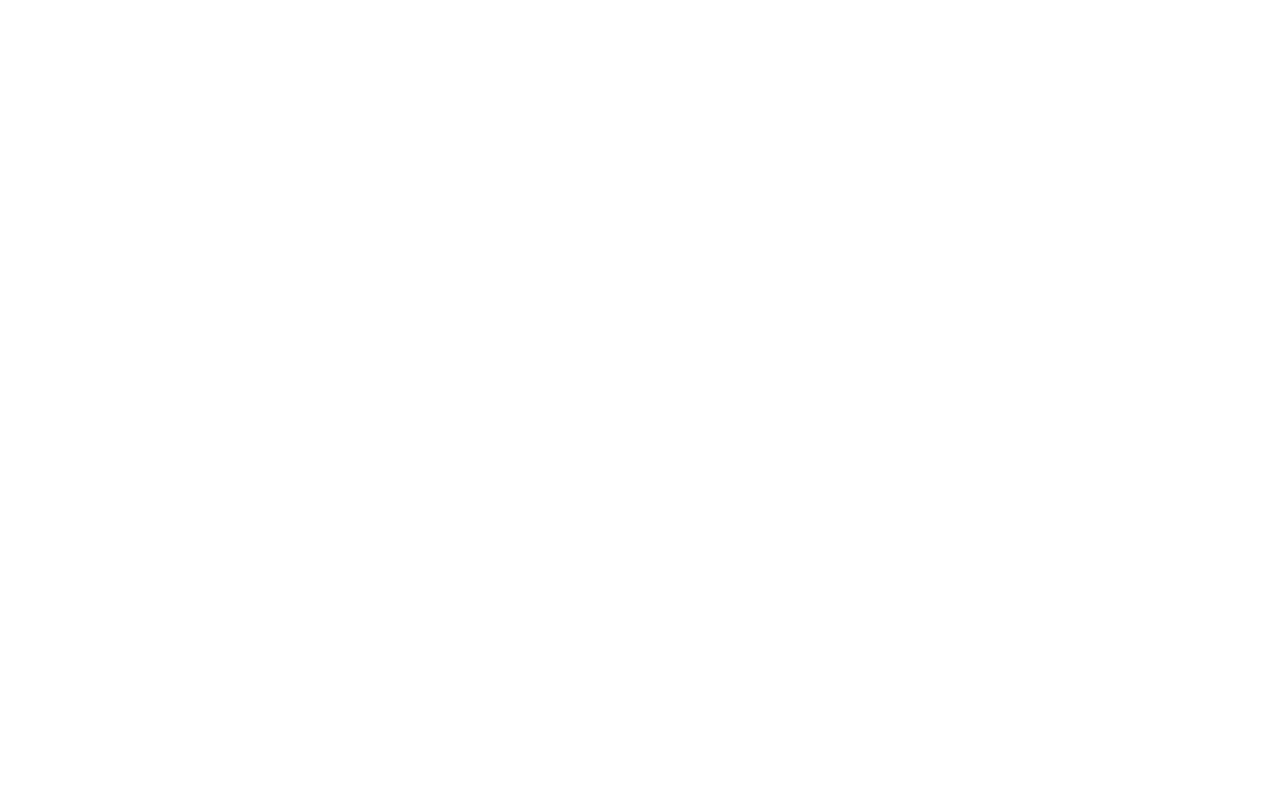
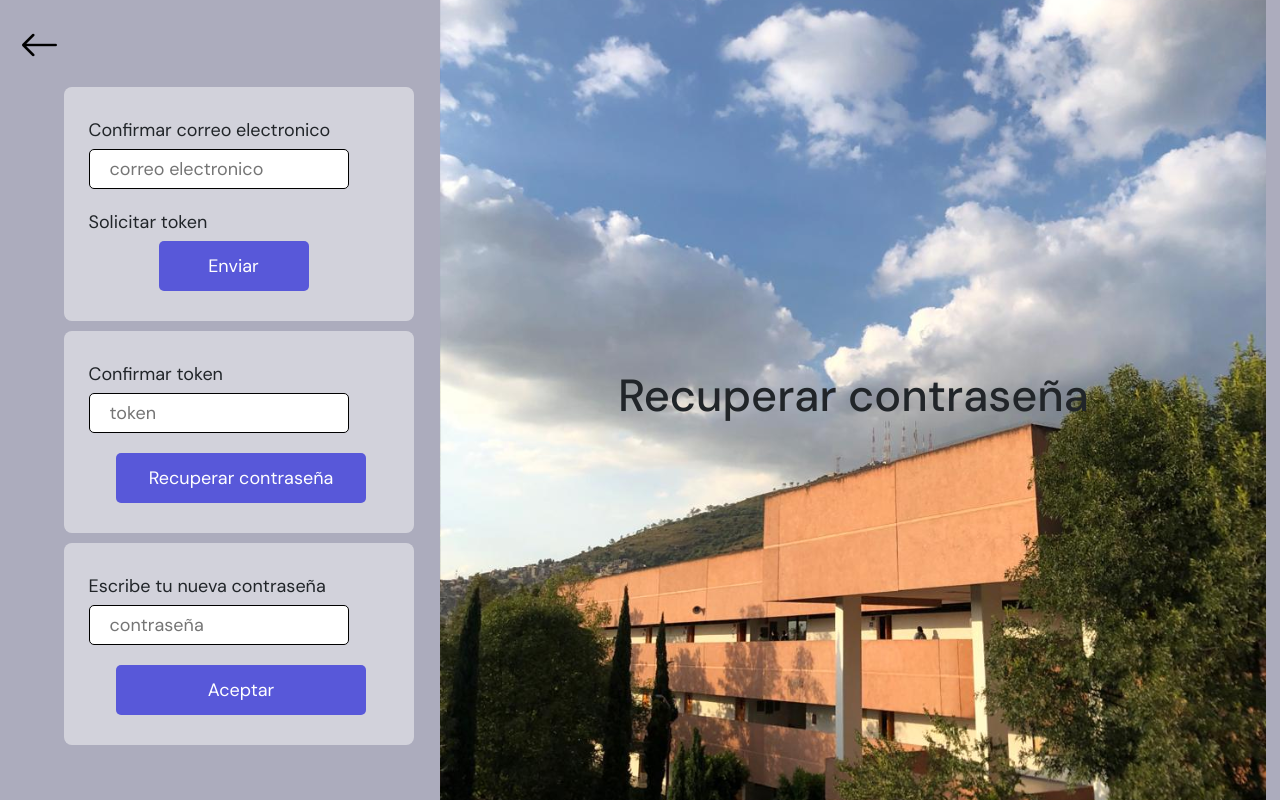
Before and after one commit to phantoooomCam/Market, a Flask app: a page that uses templates/recuperar_contraseña.html in a window 1280 px wide. Before the commit the page is empty. Run offline with Flask 3, Linux system fonts and the light colour scheme; some libraries are stand-ins or nearby versions.

Commit message:
Token avance

```diff
--- a/app.py
+++ b/app.py
@@ -9,7 +9,6 @@ from datetime import timedelta
 from datetime import datetime
 from functools import wraps
 
-import sqlite3
 
 #Configuracion de imagenes
 UPLOAD_FOLDER = 'path/to/upload/folder'  # Ruta donde se guardarán las imágenes
@@ -25,6 +24,9 @@ app.config['SESSION_TYPE'] = 'filesystem'
 app.config['SESSION_PERMANENT'] = True
 app.config['SESSION_COOKIE_SECURE'] = False
 app.config['PERMANENT_SESSION_LIFETIME'] = timedelta(minutes=30)
+
+# Configuración de correo electrónico
+mail = Mail(app)
 
 #Configuracion de requerimiento de sesion-------------------------------------------
 def login_required(f):
@@ -302,26 +304,31 @@ def olvide_contraseña():
 
         # Verifica si el correo electrónico existe en tu base de datos
         try:
-            cursor.execute("SELECT * FROM Usuario WHERE nombre = ? AND email = ? AND contrasena = ? AND estado = 0",
+            cursor.execute("SELECT * FROM Usuario WHERE email = ?",
                            (correo))
             user = cursor.fetchone()
 
-            # Aquí deberías agregar lógica para verificar y obtener el usuario por su correo electrónico
-            # Por simplicidad, asumiré que obtienes el usuario de alguna manera
+            print("Capture los datos")
+            if user:
+                id_user = user[0]
+                print("Existe el usuario")
+                # Generar un token temporal para restablecer la contraseña
+                token = ''.join(random.choice(string.ascii_letters + string.digits) for _ in range(20))
 
-            # Generar un token temporal para restablecer la contraseña
-            token = ''.join(random.choice(string.ascii_letters + string.digits) for _ in range(20))
+                cursor.execute("INSERT INTO Token (nombre, id_email) VALUES (?, ?)", (token, id_user))
+                conn.commit()
+                flash('Tu contraseña ha sido restablecida exitosamente.', 'success')
 
-            # Envía el correo electrónico con el enlace para restablecer la contraseña
-            send_reset_email(correo, token)
-            flash('Se ha enviado un correo electrónico con instrucciones para restablecer la contraseña.', 'success')
+                # Envía el correo electrónico con el enlace para restablecer la contraseña
+                send_reset_email(correo, int(token))
+                flash('Se ha enviado un correo electrónico con instrucciones para restablecer la contraseña.', 'success')
 
         except sqlite3.Error as e:
             print(f"Database error: {e}")
             error = 'Ha ocurrido un error con la base de datos'
             return render_template('Iniciar Sesion.html', error=error)
 
-        return redirect(url_for('login'))
+        return redirect(url_for('/iniciar_sesion'))
 
     return render_template('recuperar_contraseña.html')
 
@@ -352,7 +359,7 @@ def reset_password():
         return render_template('recuperar_contraseña.html', token=token)
     else:
         flash('No se ha solicitado un restablecimiento de contraseña válido.', 'error')
-        return redirect(url_for('olvide_contraseña'))
+        return redirect(('/iniciar_sesion'))
 
 
 if __name__ == '__main__':
--- /dev/null
+++ b/static/recuperar_contraseña.css
@@ -0,0 +1,97 @@
+body, html {
+    height: 100%;
+    margin: 0;
+    font-family: DM Sans, sans-serif;
+    font-size: 18px;
+    background-color: #ACACBD;
+}
+.container {
+    height: 100%;
+}
+.full-height {
+    height: 100vh;
+}
+.side_right {
+    background-image: url("recuperar_contraseña.jpg");
+    background-size: cover;
+    background-position: center;
+}
+.form-container {
+    display: flex;
+    align-items: center;
+    justify-content: center;
+    height: 100%;
+}
+.form-container form {
+    width: 100%;
+}
+.btn-regresar{
+    margin-top: 15px;
+    left: -30px;
+}
+form{
+    display: flex;
+    flex-direction: column;
+    padding: 20px 0;
+    background-color: rgba(250, 250, 250, 0.5);
+    padding-left: 25px;
+    width: 350px;
+    margin-top: 10px;
+    margin-left: 50px;
+    border-radius: 8px;
+}
+.label_formulario{
+    margin: 10px 0;
+}
+.label_form{
+    margin-bottom: 5px;
+}
+.form-token{
+    margin-left: 70px;
+}
+input{
+    height: 40px;
+    width: 260px;
+    border-radius: 5px;
+    border: 1.5px solid black;
+    padding-left: 20px;
+}
+.btn-recuperar{
+    text-align: center;
+    padding-right: 20px;
+}
+.Recuperar{
+    width: 250px;
+    height: 50px;
+    color: white;
+    background: #5858D9;
+    border: 1px solid transparent;
+    border-radius: 5px;
+}
+.Recuperar:hover, .enviar-token:hover{
+    background: #4A4ADC;
+}
+.enviar-token{
+    width: 150px;
+    height: 50px;
+    color: white;
+    background: #5858D9;
+    border: 1px solid transparent;
+    border-radius: 5px;
+}
+.regresar{
+    background: transparent;
+    color: black;
+    border: none;
+    font-weight: 500;
+    font-size: 40px;
+}
+input[type="number"]::-webkit-outer-spin-button,
+input[type="number"]::-webkit-inner-spin-button {
+    -webkit-appearance: none;
+    margin: 0;
+}
+/* Ocultar los controles de número en Firefox */
+input[type="number"] {
+    -moz-appearance: textfield;
+}
--- /dev/null
+++ b/static/recuperar_contraseña.js
@@ -0,0 +1,7 @@
+document.addEventListener("DOMContentLoaded", function(){
+    var btn = document.querySelector(".regresar");
+
+    btn.addEventListener("click", function(){
+        window.location.href = "/iniciar_sesion";
+    });
+});
--- a/templates/Iniciar Sesion.html
+++ b/templates/Iniciar Sesion.html
@@ -13,7 +13,7 @@
         </head>
     <body>
         <header>
-            <button id="botonRegresar">Regresar</button>
+            <button id="botonRegresar" class="regresar">Regresar</button>
         </header>
         <br>
         <main>
@@ -40,9 +40,7 @@
                         </div>
 
                         <div class="formulario_grupo formulario_grupo-btn-reestablecer_contraseña">
-                            <form action="">
-                                <button type="submit" class="reset-password">Olvidé mi contraseña</button>
-                            </form>
+                                <button type="button" class="reset-password">Olvidé mi contraseña</button>
                         </div>
 
                         <div class="formulario_grupo formulario_grupo-btn-enviar">
--- a/templates/recuperar_contraseña.html
+++ b/templates/recuperar_contraseña.html
@@ -11,8 +11,75 @@
         <link href="https://fonts.googleapis.com/css2?family=Hind:wght@300;400;500;600;700&display=swap" rel="stylesheet">
         <link rel="stylesheet" href="{{ url_for('static', filename='reset.css') }}">
         <link rel="stylesheet" href="{{ url_for('static', filename='bootstrap.css') }}">
+        <link rel="stylesheet" href="{{ url_for('static', filename='recuperar_contraseña.css')}}">
+        <link rel="stylesheet" href="https://cdnjs.cloudflare.com/ajax/libs/bootstrap-icons/1.10.5/font/bootstrap-icons.min.css">
     </head>
     <main>
+        <body>
+            <div class="container-fluid">
+                <div class="row">
+                    <div class="col-12 col-md-6 col-lg-4">
+                        <div class="btn-regresar">
+                            <button class="regresar"><i class="bi bi-arrow-left"></i></button>
+                        </div>
+                        <form action="/olvidecontraseña" class="form" method="POST">
+                            <div class="label_formulario">
+                                <div class="label_form">
+                                    <label for="">Confirmar correo electronico</label>
+                                </div>
+                                <div class="form_input">
+                                    <input type="email" name='email' placeholder="correo electronico">
+                                </div>
+                            </div>
+                            <div class="label_formulario">
+                                <div class="label_form">
+                                    <label for="">Solicitar token</label>
+                                </div>
+                                <div class="form_input form-token">
+                                    <button class="enviar-token">Enviar</button>
+                                </div>
+                            </div>
+                        </form>
+                        <form action="" class="form">
+                            <div class="label_formulario">
+                                <div class="label_form">
+                                    <label for="">Confirmar token</label>
+                                </div>
+                                <div class="form_input">
+                                    <input type="number" placeholder="token">
+                                </div>
+                            </div>
+                            <div class="label_formulario">
+                                <div class="form_input btn-recuperar">
+                                    <button class="Recuperar">Recuperar contraseña</button>
+                                </div>
+                            </div>
+                        </form>
+                        <form action="">
+                            <div class="label_formulario">
+                                <div class="label_form">
+                                    <label for="">Escribe tu nueva contraseña</label>
+                                </div>
+                                <div class="form_input">
+                                    <input type="password" placeholder="contraseña">
+                                </div>
+                            </div>
 
+                            <div class="label_formulario">
+                                <div class="form_input btn-recuperar">
+                                    <button class="Recuperar">Aceptar</button>
+                                </div>
+                            </div>
+                        </form>
+                    </div>
+                    <div class="col-12 col-md-6 col-lg-8">
+                        <div class="container-fluid d-flex justify-content-center align-items-center full-height side_right">
+                            <h1>Recuperar contraseña</h1>
+                        </div>
+                    </div>
+                </div>
+              </div>
+              <script src="{{ url_for('static', filename='recuperar_contraseña.js')}}"></script>
+        </body>
     </main>
 </html>
```
Also changed, not shown: static/diseño_java.js (+12 -0 lines), static/recuperar_contraseña.jpg (added), 3 other files.
